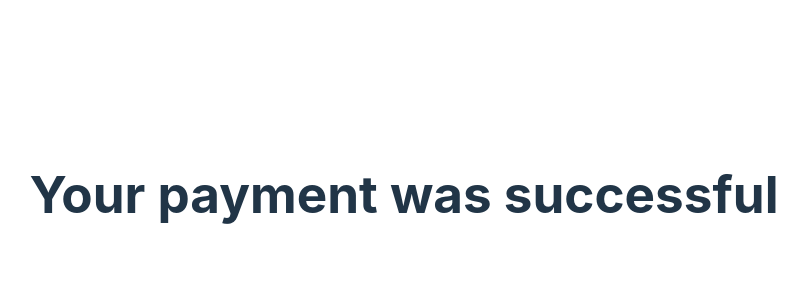
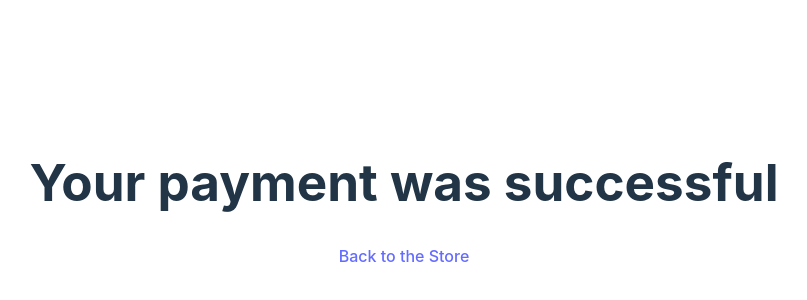
Before and after one commit to guidugaich/checkout-demo-client, a React (Vite) app: page /success in a window 1280 px wide. Shown: the part 206-506 px from the top of the page, without its empty margins (236-1043 px from the left). Built offline with nearby package versions, Linux system fonts and the light colour scheme; no server answers; the HTML template or start-up script is replaced by a standard one.

Commit message:
add link to success page

```diff
--- a/src/pages/PaymentSuccessPage.tsx
+++ b/src/pages/PaymentSuccessPage.tsx
@@ -1,10 +1,14 @@
 import React from 'react';
+import { Link } from 'react-router-dom';
 
 const PaymentSuccessPage: React.FC = () => {
   return (
-    <header>
-      <h1>Your payment was successful</h1>
-    </header>
+    <>
+        <header>
+            <h1>Your payment was successful</h1>
+        </header>
+        <Link to={'/'}>Back to the Store</Link>
+    </>
   );
 };
 
```
